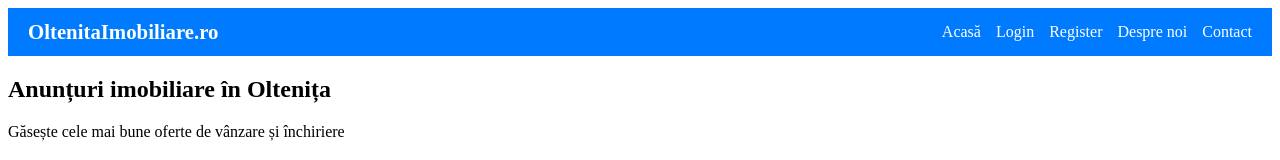
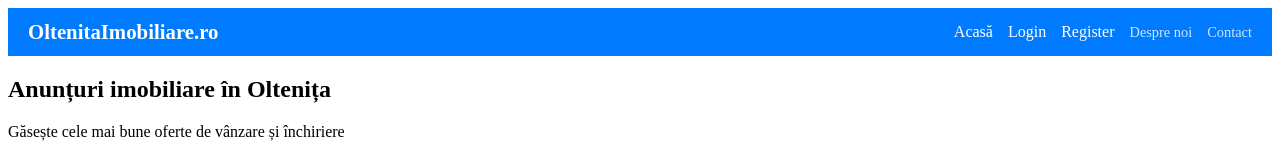
Before and after one commit to Nutujean/oltenitaimobiliare-frontend, a React (Vite) app: page / in a window 1280 px wide. Shown: the top 160 px of the page. Built offline with nearby package versions, Linux system fonts and the light colour scheme; no server answers.

Commit message:
Style Navbar: make DespreNoi and Contact links more subtle

```diff
--- a/src/components/Navbar.css
+++ b/src/components/Navbar.css
@@ -26,8 +26,21 @@
   color: white;
   text-decoration: none;
   font-weight: 500;
+  transition: opacity 0.2s ease-in-out;
 }
 
 .navbar-links a:hover {
   text-decoration: underline;
 }
+
+/* Linkuri informative (mai discrete) */
+.navbar-links a[href="/despre-noi"],
+.navbar-links a[href="/contact"] {
+  opacity: 0.8;
+  font-size: 0.9rem;
+}
+
+.navbar-links a[href="/despre-noi"]:hover,
+.navbar-links a[href="/contact"]:hover {
+  opacity: 1;
+}
```
